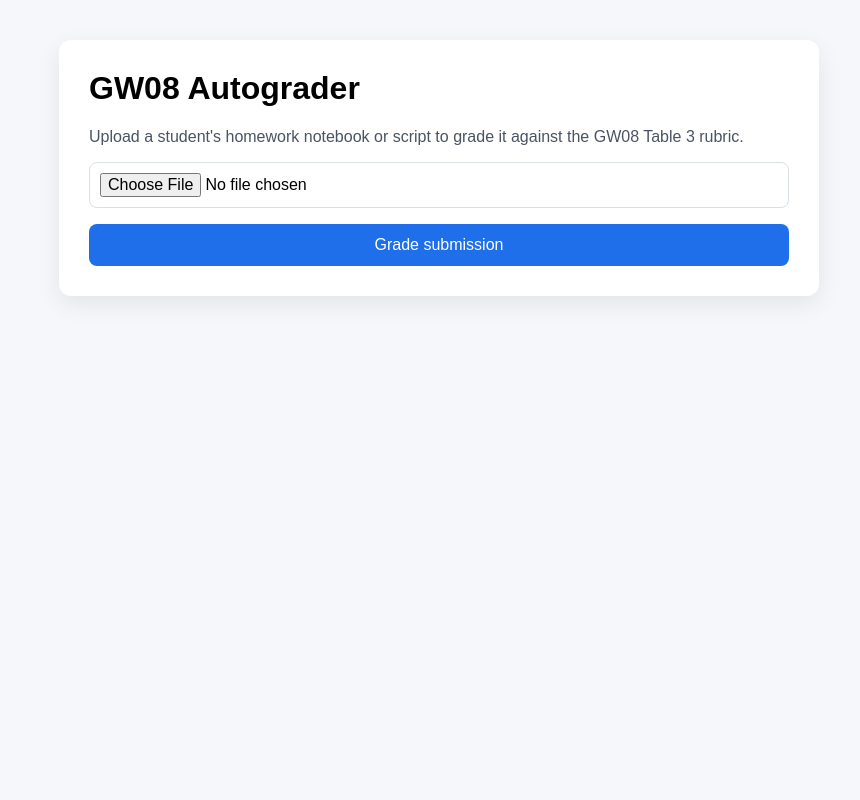
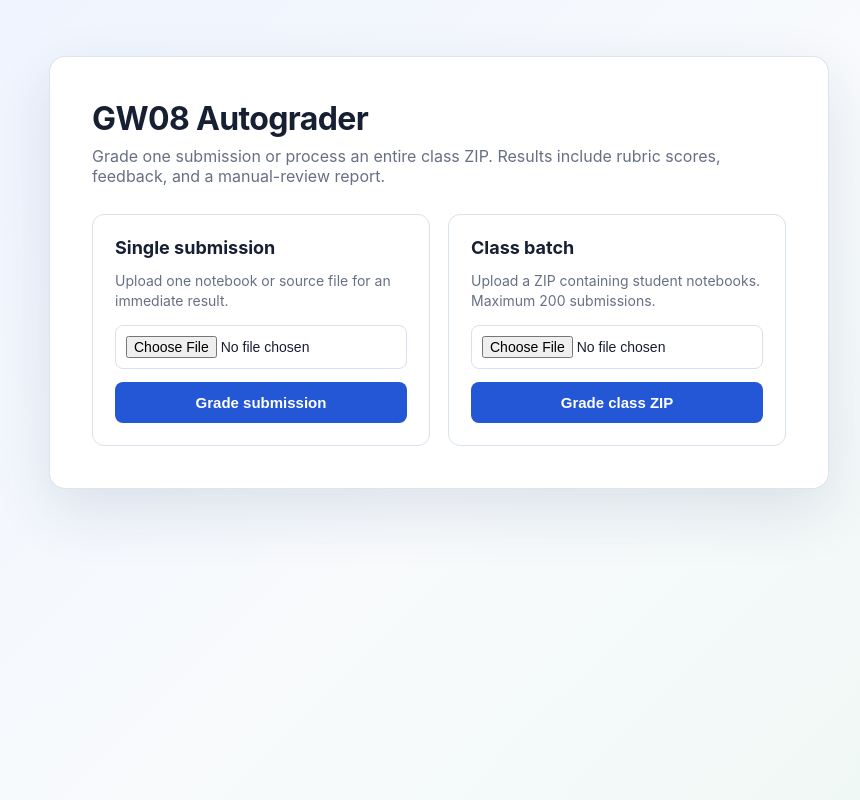
Before and after one commit to emmawhang/autograder, a Flask app: page / in a window 1280 px wide. Shown: the whole page, without its empty margins (201-1061 px from the left). Run offline with Flask 3, Linux system fonts and the light colour scheme; some libraries are stand-ins or nearby versions.

Commit message:
Batch file support and claude support

```diff
--- a/app.py
+++ b/app.py
@@ -1,8 +1,13 @@
+import csv
+import io
+import json
 import os
 import tempfile
+import uuid
+import zipfile
 from pathlib import Path
 
-from flask import Flask, render_template, request
+from flask import Flask, render_template, request, send_file
 from werkzeug.utils import secure_filename
 
 from autograder import (
@@ -10,6 +15,7 @@ from autograder import (
     call_llm,
     extract_notebook_content,
     load_rubric,
+    markdown_feedback,
     parse_llm_json,
 )
 
@@ -18,6 +24,75 @@ ASSIGNMENT_NOTEBOOK = BASE_DIR / "GW08_table3_two_cols.ipynb"
 RUBRIC_PATH = BASE_DIR / "rubric_gw.txt"
 
 app = Flask(__name__)
+ALLOWED_EXTENSIONS = {".ipynb", ".py", ".txt", ".md"}
+MAX_BATCH_FILES = 200
+BATCH_RESULTS = {}
+
+
+def provider_error(exc: Exception) -> str:
+    message = str(exc)
+    lower = message.lower()
+    if "insufficient_quota" in lower or "quota" in lower or "429" in lower:
+        return "The model provider is out of quota or rate-limited. Check the provider billing/credits for this API key."
+    if "invalid_api_key" in lower or "incorrect api key" in lower:
+        return "The API key is invalid. Update the key in .env and restart the app."
+    return f"Grading failed: {message}"
+
+
+def grading_context():
+    assignment_text = extract_notebook_content(str(ASSIGNMENT_NOTEBOOK))["prompt_text"]
+    rubric = load_rubric(str(RUBRIC_PATH))
+    return assignment_text, rubric
+
+
+def grade_file(path: Path, filename: str, assignment_text: str, rubric) -> dict:
+    if path.suffix.lower() == ".ipynb":
+        submission_text = extract_notebook_content(str(path))["prompt_text"]
+    else:
+        submission_text = path.read_text(encoding="utf-8", errors="replace")
+
+    prompt = build_grading_prompt(
+        assignment_text=assignment_text,
+        submission_text=submission_text,
+        rubric=rubric,
+    )
+    result = parse_llm_json(call_llm(prompt))
+    result["student_file"] = filename
+    return result
+
+
+def manual_review_flags(result: dict) -> list[str]:
+    flags = result.get("flags_for_manual_review") or []
+    return [str(flag) for flag in flags]
+
+
+def make_batch_zip(rows: list[dict], feedback_files: list[tuple[str, str]]) -> bytes:
+    grades_buffer = io.StringIO()
+    fieldnames = ["student_file", "status", "total_score", "max_score", "manual_review", "flags", "error"]
+    writer = csv.DictWriter(grades_buffer, fieldnames=fieldnames)
+    writer.writeheader()
+    for row in rows:
+        writer.writerow({field: row.get(field, "") for field in fieldnames})
+
+    review_buffer = io.StringIO()
+    review_writer = csv.DictWriter(review_buffer, fieldnames=["student_file", "total_score", "flags", "reason"])
+    review_writer.writeheader()
+    for row in rows:
+        if row.get("manual_review") == "yes":
+            review_writer.writerow({
+                "student_file": row["student_file"],
+                "total_score": row.get("total_score", ""),
+                "flags": row.get("flags", ""),
+                "reason": row.get("error", "Review the flagged criteria before finalizing."),
+            })
+
+    output = io.BytesIO()
+    with zipfile.ZipFile(output, "w", zipfile.ZIP_DEFLATED) as archive:
+        archive.writestr("grades.csv", grades_buffer.getvalue())
+        archive.writestr("manual_review.csv", review_buffer.getvalue())
+        for filename, content in feedback_files:
+            archive.writestr(filename, content)
+    return output.getvalue()
 
 
 @app.route("/", methods=["GET"])
@@ -37,7 +112,7 @@ def grade_submission():
         return render_template("index.html", error="The uploaded file name is invalid."), 400
 
     extension = Path(filename).suffix.lower()
-    if extension not in {".ipynb", ".py", ".txt", ".md"}:
+    if extension not in ALLOWED_EXTENSIONS:
         return render_template("index.html", error="Please upload a .ipynb, .py, .txt, or .md file."), 400
 
     with tempfile.NamedTemporaryFile(delete=False, suffix=extension) as tmp_file:
@@ -45,34 +120,11 @@ def grade_submission():
         temp_path = tmp_file.name
 
     try:
-        assignment_text = extract_notebook_content(str(ASSIGNMENT_NOTEBOOK))["prompt_text"]
-        rubric = load_rubric(str(RUBRIC_PATH))
-
-        if extension == ".ipynb":
-            submission_text = extract_notebook_content(temp_path)["prompt_text"]
-        else:
-            submission_text = Path(temp_path).read_text(encoding="utf-8", errors="replace")
-
-        prompt = build_grading_prompt(
-            assignment_text=assignment_text,
-            submission_text=submission_text,
-            rubric=rubric,
-        )
-
-        llm_response = call_llm(prompt)
-        result = parse_llm_json(llm_response)
+        assignment_text, rubric = grading_context()
+        result = grade_file(Path(temp_path), filename, assignment_text, rubric)
         return render_template("result.html", result=result, filename=filename)
     except Exception as exc:  # pragma: no cover - kept simple for local UI display
-        message = str(exc)
-        lower = message.lower()
-        if "insufficient_quota" in lower or "quota" in lower or "429" in lower:
-            friendly = "The model provider is out of quota. Add billing to your OpenAI account or switch to a different valid API key."
-        elif "invalid_api_key" in lower or "incorrect api key" in lower:
-            friendly = "The API key is invalid. Update the key in .env and restart the app."
-        else:
-            friendly = f"Grading failed: {message}"
-
-        return render_template("index.html", error=friendly), 200
+        return render_template("index.html", error=provider_error(exc)), 200
     finally:
         try:
             os.unlink(temp_path)
@@ -80,6 +132,89 @@ def grade_submission():
             pass
 
 
+@app.route("/batch-grade", methods=["POST"])
+def batch_grade():
+    uploaded_file = request.files.get("batch_file")
+    if uploaded_file is None or uploaded_file.filename == "":
+        return render_template("index.html", error="Please choose a ZIP file containing student submissions."), 400
+    if Path(uploaded_file.filename).suffix.lower() != ".zip":
+        return render_template("index.html", error="Batch grading requires a .zip file."), 400
+
+    try:
+        assignment_text, rubric = grading_context()
+        rows = []
+        feedback_files = []
+        with tempfile.TemporaryDirectory() as temp_dir:
+            zip_path = Path(temp_dir) / "submissions.zip"
+            uploaded_file.save(zip_path)
+            with zipfile.ZipFile(zip_path) as archive:
+                members = [member for member in archive.infolist() if not member.is_dir()]
+                valid_members = []
+                for member in members:
+                    member_path = Path(member.filename)
+                    if member_path.is_absolute() or ".." in member_path.parts:
+                        continue
+                    if member_path.suffix.lower() in ALLOWED_EXTENSIONS:
+                        valid_members.append(member)
+                if len(valid_members) > MAX_BATCH_FILES:
+                    return render_template("index.html", error=f"ZIP contains too many submissions. Maximum is {MAX_BATCH_FILES}."), 400
+                if not valid_members:
+                    return render_template("index.html", error="ZIP contains no supported .ipynb, .py, .txt, or .md submissions."), 400
+
+                for index, member in enumerate(valid_members, start=1):
+                    filename = secure_filename(Path(member.filename).name) or f"submission_{index}.ipynb"
+                    submission_path = Path(temp_dir) / f"{index}_{filename}"
+                    with archive.open(member) as source, submission_path.open("wb") as target:
+                        target.write(source.read())
+                    try:
+                        result = grade_file(submission_path, filename, assignment_text, rubric)
+                        flags = manual_review_flags(result)
+                        rows.append({
+                            "student_file": filename,
+                            "status": "graded",
+                            "total_score": result.get("total_score", ""),
+                            "max_score": result.get("max_score", 100),
+                            "manual_review": "yes" if flags else "no",
+                            "flags": " | ".join(flags),
+                            "error": "",
+                        })
+                        stem = Path(filename).stem
+                        feedback_files.append((f"feedback/{stem}.json", json.dumps(result, indent=2, ensure_ascii=False)))
+                        feedback_files.append((f"feedback/{stem}.md", markdown_feedback(result)))
+                    except Exception as exc:
+                        error = provider_error(exc)
+                        rows.append({
+                            "student_file": filename,
+                            "status": "failed",
+                            "total_score": "",
+                            "max_score": 100,
+                            "manual_review": "yes",
+                            "flags": "grading error",
+                            "error": error,
+                        })
+
+        batch_id = uuid.uuid4().hex
+        BATCH_RESULTS[batch_id] = make_batch_zip(rows, feedback_files)
+        return render_template("batch_result.html", rows=rows, batch_id=batch_id)
+    except (zipfile.BadZipFile, OSError) as exc:
+        return render_template("index.html", error=f"Could not read the ZIP file: {exc}"), 400
+    except Exception as exc:  # pragma: no cover - kept simple for local UI display
+        return render_template("index.html", error=provider_error(exc)), 200
+
+
+@app.route("/batch-download/<batch_id>", methods=["GET"])
+def batch_download(batch_id):
+    archive = BATCH_RESULTS.get(batch_id)
+    if archive is None:
+        return "Batch result expired or not found.", 404
+    return send_file(
+        io.BytesIO(archive),
+        mimetype="application/zip",
+        as_attachment=True,
+        download_name="gw08_batch_results.zip",
+    )
+
+
 if __name__ == "__main__":
     port = int(os.environ.get("PORT", "5050"))
     app.run(host="0.0.0.0", port=port, debug=False, use_reloader=False)
--- a/requirements.txt
+++ b/requirements.txt
@@ -1,4 +1,5 @@
 Flask>=3.0.0
+anthropic>=0.40.0
 python-dotenv>=1.0.0
 openai>=1.0.0
 nbformat>=5.0.0
--- a/templates/index.html
+++ b/templates/index.html
@@ -5,70 +5,103 @@
     <meta name="viewport" content="width=device-width, initial-scale=1">
     <title>GW08 Autograder</title>
     <style>
+      :root { --ink: #172033; --muted: #667085; --line: #d9e1ec; --blue: #2457d6; --blue-dark: #173b99; }
+      * { box-sizing: border-box; }
       body {
-        font-family: Arial, sans-serif;
-        background: #f5f7fb;
+        font-family: -apple-system, BlinkMacSystemFont, "Segoe UI", sans-serif;
+        background: linear-gradient(135deg, #edf3ff, #f8fafc 55%, #eef8f4);
+        color: var(--ink);
         margin: 0;
-        padding: 40px 20px;
+        min-height: 100vh;
+        padding: 56px 20px;
       }
       .container {
-        max-width: 700px;
+        max-width: 780px;
         margin: 0 auto;
         background: white;
-        padding: 30px;
-        border-radius: 12px;
-        box-shadow: 0 8px 24px rgba(0,0,0,0.08);
+        padding: 42px;
+        border: 1px solid rgba(217,225,236,.9);
+        border-radius: 16px;
+        box-shadow: 0 22px 60px rgba(35, 61, 105, .12);
       }
-      h1 {
-        margin-top: 0;
-      }
+      h1 { margin: 0 0 8px; letter-spacing: -0.02em; }
+      .lede { color: var(--muted); margin: 0 0 28px; }
       .error {
         background: #fbe9e9;
         color: #8b1e1e;
         border: 1px solid #e6b1b1;
-        padding: 12px;
-        border-radius: 8px;
+        padding: 13px;
+        border-radius: 9px;
         margin-bottom: 18px;
       }
+      .forms { display: grid; grid-template-columns: 1fr 1fr; gap: 18px; }
       form {
         display: flex;
         flex-direction: column;
-        gap: 16px;
+        gap: 13px;
+        padding: 22px;
+        border: 1px solid var(--line);
+        border-radius: 12px;
       }
-      input[type="file"], button {
-        font-size: 16px;
-      }
-      input[type="file"] {
+      form h2 { font-size: 18px; margin: 0; }
+      form p { color: var(--muted); font-size: 14px; line-height: 1.45; margin: 0; }
+      input[type="file"] { font-size: 14px;
         padding: 10px;
-        border: 1px solid #d8dfe8;
+        border: 1px solid var(--line);
         border-radius: 8px;
+        width: 100%;
       }
       button {
-        background: #1f6feb;
+        background: var(--blue);
         color: white;
         border: none;
         border-radius: 8px;
         padding: 12px 18px;
         cursor: pointer;
+        font-size: 15px;
+        font-weight: 650;
       }
-      p {
-        color: #495365;
-      }
+      button:hover { background: var(--blue-dark); }
+      .loading { display: none; position: fixed; inset: 0; background: rgba(20, 31, 54, .52); z-index: 5; place-items: center; }
+      .loading-card { background: white; padding: 30px; border-radius: 14px; width: min(90vw, 380px); text-align: center; box-shadow: 0 20px 60px rgba(0,0,0,.22); }
+      .spinner { width: 34px; height: 34px; margin: 0 auto 16px; border: 4px solid #dbe5ff; border-top-color: var(--blue); border-radius: 50%; animation: spin .8s linear infinite; }
+      @keyframes spin { to { transform: rotate(360deg); } }
+      @media (max-width: 680px) { body { padding: 24px 14px; } .container { padding: 25px 18px; } .forms { grid-template-columns: 1fr; } }
     </style>
   </head>
   <body>
     <div class="container">
       <h1>GW08 Autograder</h1>
-      <p>Upload a student's homework notebook or script to grade it against the GW08 Table 3 rubric.</p>
+      <p class="lede">Grade one submission or process an entire class ZIP. Results include rubric scores, feedback, and a manual-review report.</p>
 
       {% if error %}
       <div class="error">{{ error }}</div>
       {% endif %}
 
-      <form method="POST" action="/grade" enctype="multipart/form-data">
-        <input type="file" name="student_file" accept=".ipynb,.py,.txt,.md" required>
-        <button type="submit">Grade submission</button>
-      </form>
+      <div class="forms">
+        <form method="POST" action="/grade" enctype="multipart/form-data">
+          <h2>Single submission</h2>
+          <p>Upload one notebook or source file for an immediate result.</p>
+          <input type="file" name="student_file" accept=".ipynb,.py,.txt,.md" required>
+          <button type="submit">Grade submission</button>
+        </form>
+        <form method="POST" action="/batch-grade" enctype="multipart/form-data">
+          <h2>Class batch</h2>
+          <p>Upload a ZIP containing student notebooks. Maximum 200 submissions.</p>
+          <input type="file" name="batch_file" accept=".zip" required>
+          <button type="submit">Grade class ZIP</button>
+        </form>
+      </div>
     </div>
+    <div class="loading" id="loading" role="status" aria-live="polite">
+      <div class="loading-card"><div class="spinner"></div><strong id="loading-title">Grading submission</strong><p>This may take a moment while the rubric is applied.</p></div>
+    </div>
+    <script>
+      document.querySelectorAll('form').forEach((form) => form.addEventListener('submit', () => {
+        const batch = form.action.endsWith('batch-grade');
+        document.getElementById('loading-title').textContent = batch ? 'Grading class submissions' : 'Grading submission';
+        document.getElementById('loading').style.display = 'grid';
+      }));
+    </script>
   </body>
 </html>
```
Also changed, not shown: autograder.py (+35 -4 lines), templates/batch_result.html (added, +53 -0 lines), README.md, 12 other files.
